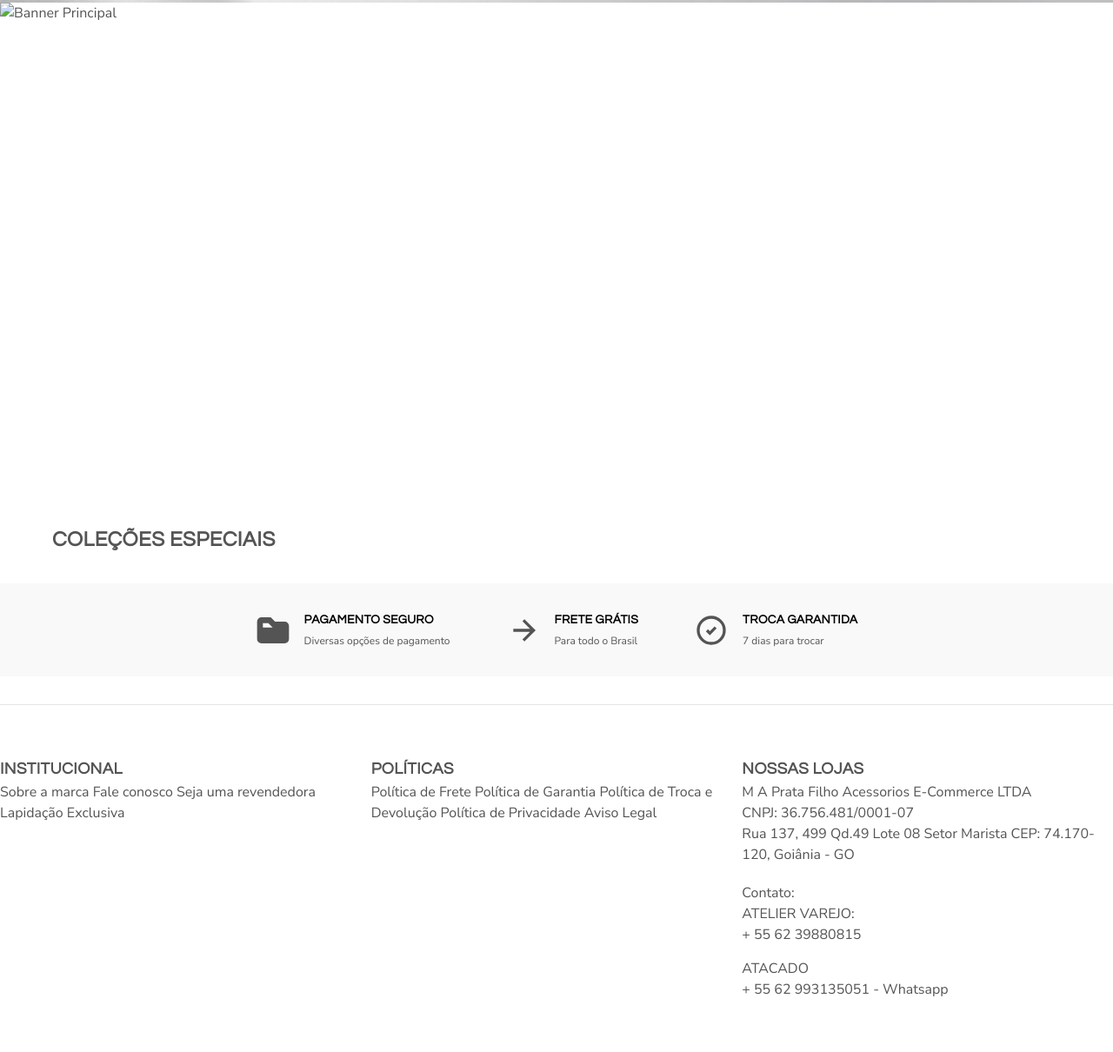
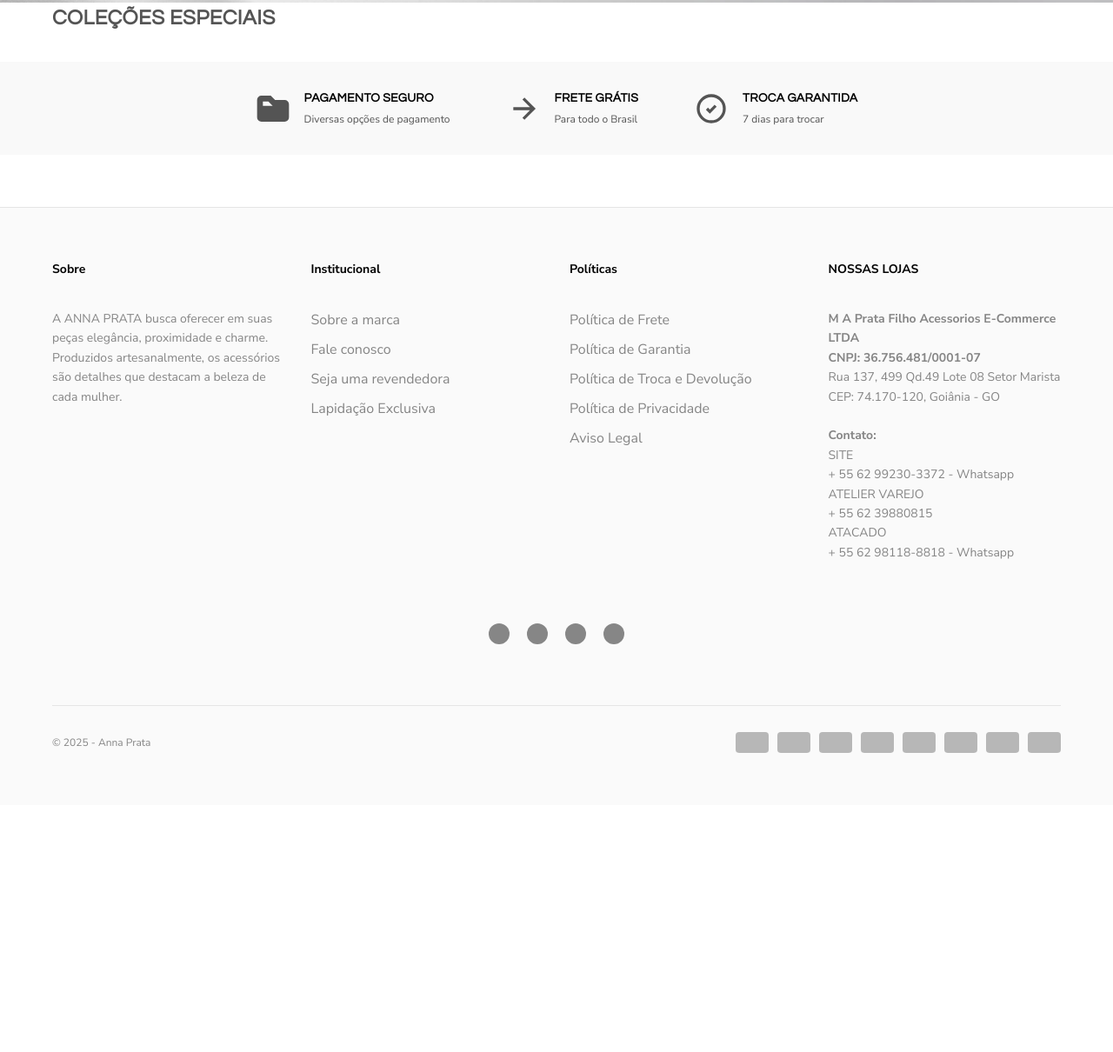
Before and after one commit to MyrnaClyde/myrna-clyde, a website: page index.html in a window 1280 px wide. Shown: the part 1676-2886 px from the top of the page at 87% size. After the commit the page ends 2602 px from the top, so only its background shows below. Drawn offline with Linux system fonts and the light colour scheme.

Commit message:
refactor: atualiza footer removendo elementos do Shopify

```diff
--- a/assets/theme.css
+++ b/assets/theme.css
@@ -202,31 +202,128 @@
 
 /* Footer */
 .footer {
-  background: var(--background-color);
+  background-color: #fafafa;
   padding: 60px 0;
+  margin-top: 60px;
   border-top: 1px solid var(--border-color);
+}
+
+.footer__inner {
+  display: grid;
+  gap: 40px;
 }
 
 .footer__block-list {
   display: grid;
-  grid-template-columns: repeat(auto-fit, minmax(200px, 1fr));
-  gap: 40px;
+  grid-template-columns: repeat(4, 1fr);
+  gap: 30px;
 }
 
-.footer__block h3 {
+.footer__block {
+  color: var(--text-color);
+}
+
+.footer__block .h6 {
+  color: var(--primary-color);
   margin-bottom: 20px;
   font-size: 14px;
+  font-weight: 600;
 }
 
-.footer__links {
-  list-style: none;
+.text-faded {
+  color: var(--text-color);
+  opacity: 0.7;
 }
 
-.footer__links a {
-  color: var(--text-color);
-  text-decoration: none;
+.v-stack {
+  display: flex;
+  flex-direction: column;
+}
+
+.gap-4 {
+  gap: 1rem;
+}
+
+.gap-2\.5 {
+  gap: 0.625rem;
+}
+
+.unstyled-list {
+  list-style: none;
+  padding: 0;
+}
+
+.prose {
   font-size: 14px;
-  line-height: 2;
+  line-height: 1.6;
+}
+
+.text-subdued {
+  opacity: 0.7;
+}
+
+.social-icons {
+  display: flex;
+  gap: 20px;
+  justify-content: center;
+  margin: 30px 0;
+}
+
+.social-icons div {
+  width: 24px;
+  height: 24px;
+  background-color: var(--text-color);
+  opacity: 0.7;
+  border-radius: 50%;
+  transition: opacity 0.3s ease;
+}
+
+.social-icons div:hover {
+  opacity: 1;
+}
+
+.footer__aside {
+  display: flex;
+  justify-content: space-between;
+  align-items: center;
+  padding-top: 30px;
+  border-top: 1px solid var(--border-color);
+}
+
+.payment-methods {
+  display: flex;
+  gap: 10px;
+  align-items: center;
+}
+
+.payment-icon {
+  width: 38px;
+  height: 24px;
+  background-color: var(--text-color);
+  opacity: 0.4;
+  border-radius: 4px;
+}
+
+.text-xxs {
+  font-size: 12px;
+}
+
+@media (max-width: 768px) {
+  .footer__block-list {
+    grid-template-columns: 1fr;
+    gap: 40px;
+  }
+
+  .footer__aside {
+    flex-direction: column;
+    gap: 20px;
+    text-align: center;
+  }
+
+  .payment-methods {
+    flex-wrap: wrap;
+    justify-content: center;
+  }
 }
 
 /* Components */
--- a/index.html
+++ b/index.html
@@ -25,18 +25,6 @@
     <section class="banner-section">
       <div class="banner">
         <img src="/cdn/shop/files/banner_horizontal2 (1).webp" alt="Coleção Dia das Mães" style="width: 100%; height: auto; display: block;">
-      </div>
-    </section>
-
-    <!-- Slideshow -->
-    <section class="slideshow-section">
-      <div class="slideshow">
-        <div class="slide">
-          <picture>
-            <source media="(max-width: 699px)" srcset="/cdn/shop/files/MOBILE_SITE_-_SALE.png">
-            <img src="/cdn/shop/files/BANNER.png" alt="Banner Principal" loading="eager">
-          </picture>
-        </div>
       </div>
     </section>
 
@@ -92,7 +80,94 @@
   </main>
 
   <!-- Footer -->
-  <div id="footer-container"></div>
+  <footer class="footer">
+    <div class="container">
+      <div class="footer__inner">
+        <div class="footer__block-list">
+          <!-- Bloco Sobre -->
+          <div class="footer__block">
+            <div class="v-stack gap-4 sm:gap-5">
+              <p class="h6">Sobre</p>
+              <div class="prose text-subdued">
+                <p>A ANNA PRATA busca oferecer em suas peças elegância, proximidade e charme.<br/>Produzidos artesanalmente, os acessórios são detalhes que destacam a beleza de cada mulher.</p>
+              </div>
+            </div>
+          </div>
+
+          <!-- Bloco Institucional (sem links) -->
+          <div class="footer__block">
+            <div class="v-stack gap-4 sm:gap-5">
+              <p class="h6">Institucional</p>
+              <ul class="v-stack gap-2.5 unstyled-list" role="list">
+                <li><span class="text-faded">Sobre a marca</span></li>
+                <li><span class="text-faded">Fale conosco</span></li>
+                <li><span class="text-faded">Seja uma revendedora</span></li>
+                <li><span class="text-faded">Lapidação Exclusiva</span></li>
+              </ul>
+            </div>
+          </div>
+
+          <!-- Bloco Políticas (sem links) -->
+          <div class="footer__block">
+            <div class="v-stack gap-4 sm:gap-5">
+              <p class="h6">Políticas</p>
+              <ul class="v-stack gap-2.5 unstyled-list" role="list">
+                <li><span class="text-faded">Política de Frete</span></li>
+                <li><span class="text-faded">Política de Garantia</span></li>
+                <li><span class="text-faded">Política de Troca e Devolução</span></li>
+                <li><span class="text-faded">Política de Privacidade</span></li>
+                <li><span class="text-faded">Aviso Legal</span></li>
+              </ul>
+            </div>
+          </div>
+
+          <!-- Bloco Lojas -->
+          <div class="footer__block">
+            <div class="v-stack gap-4 sm:gap-5">
+              <p class="h6">NOSSAS LOJAS</p>
+              <div class="prose text-subdued">
+                <p><strong>M A Prata Filho Acessorios E-Commerce LTDA</strong><br/>
+                <strong>CNPJ: 36.756.481/0001-07</strong><br/>
+                Rua 137, 499 Qd.49 Lote 08 Setor Marista CEP: 74.170-120, Goiânia - GO<br/><br/>
+                <strong>Contato:</strong><br/>
+                SITE<br/>
+                + 55 62 99230-3372 - Whatsapp</p>
+                <p>ATELIER VAREJO<br/>
+                + 55 62 39880815</p>
+                <p>ATACADO<br/>
+                + 55 62 98118-8818 - Whatsapp</p>
+              </div>
+            </div>
+          </div>
+        </div>
+
+        <!-- Ícones de redes sociais (sem links) -->
+        <div class="social-icons">
+          <div class="icon-facebook"></div>
+          <div class="icon-instagram"></div>
+          <div class="icon-pinterest"></div>
+          <div class="icon-snapchat"></div>
+        </div>
+
+        <!-- Rodapé inferior -->
+        <div class="footer__aside">
+          <p class="heading text-subdued text-xxs">© 2025 - Anna Prata</p>
+
+          <!-- Ícones de métodos de pagamento -->
+          <div class="payment-methods">
+            <div class="payment-icon american-express"></div>
+            <div class="payment-icon diners-club"></div>
+            <div class="payment-icon discover"></div>
+            <div class="payment-icon elo"></div>
+            <div class="payment-icon hypercard"></div>
+            <div class="payment-icon jcb"></div>
+            <div class="payment-icon mastercard"></div>
+            <div class="payment-icon visa"></div>
+          </div>
+        </div>
+      </div>
+    </div>
+  </footer>
 
   <!-- Scripts -->
   <script src="/assets/theme.js" defer></script>
```
